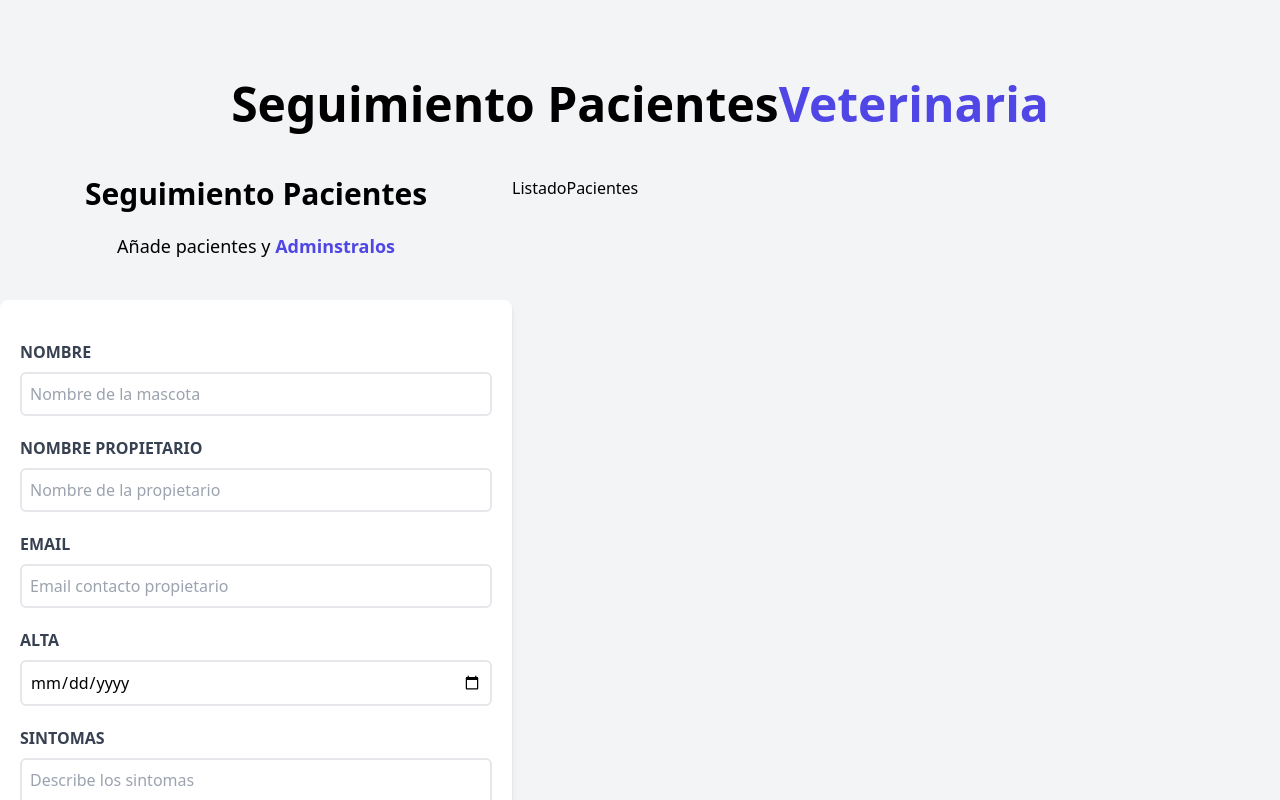
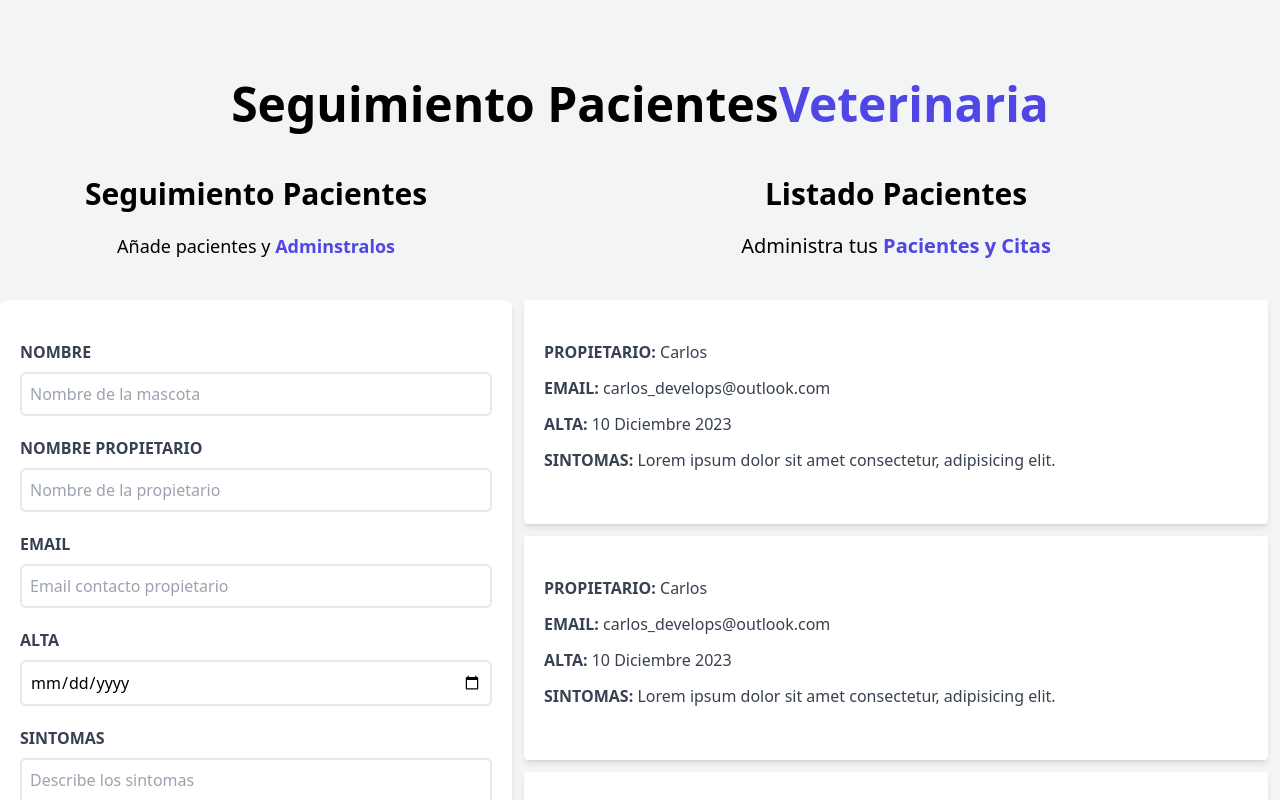
Before and after one commit to YouDevs/citas-react, a React (Vite) app: page / in a window 1280 px wide. Shown: the top 800 px of the page. Built offline with nearby package versions, Linux system fonts and the light colour scheme.

Commit message:
estilizando componente Listado de Pacientes

```diff
--- a/src/components/ListadoPacientes.jsx
+++ b/src/components/ListadoPacientes.jsx
@@ -1,9 +1,44 @@
+import Paciente from "./Paciente";
+
 const ListadoPacientes = () => {
   return (
-    <div className="w-1/2 lg:w-3/5">
-      <h2>ListadoPacientes</h2>
+    <div className="md:w-1/2 lg:w-3/5 md:h-screen overflow-y-scroll">
+		<h2 className="font-black text-3xl text-center ">Listado Pacientes</h2>
+		<p className="text-xl mt-5 mb-10 text-center">
+				Administra tus {""}
+				<span className="text-indigo-600 font-bold">Pacientes y Citas</span>
+		</p>
+
+		<div className="m-3 bg-white shadow-md px-5 py-10 rounded">
+			<p className="font-bold mb-3 text-gray-700 uppercase">
+				Propietario: {""}
+				<span className="font-normal normal-case">Carlos</span>
+			</p>
+			<p className="font-bold mb-3 text-gray-700 uppercase">
+				Email: {""}
+				<span className="font-normal normal-case">
+					carlos_develops@outlook.com
+				</span>
+			</p>
+			<p className="font-bold mb-3 text-gray-700 uppercase">
+				Alta: {""}
+				<span className="font-normal normal-case">10 Diciembre 2023</span>
+			</p>
+			<p className="font-bold mb-3 text-gray-700 uppercase">
+				Sintomas: {""}
+				<span className="font-normal normal-case">
+					Lorem ipsum dolor sit amet consectetur, adipisicing elit.
+				</span>
+			</p>
+		</div>
+
+		<Paciente />
+		<Paciente />
+		<Paciente />
+		<Paciente />
+		<Paciente />
     </div>
-  )
-}
+  );
+};
 
-export default ListadoPacientes
+export default ListadoPacientes;
--- /dev/null
+++ b/src/components/Paciente.jsx
@@ -0,0 +1,28 @@
+const Paciente = () => {
+  return (
+    <div className="m-3 bg-white shadow-md px-5 py-10 rounded">
+        <p className="font-bold mb-3 text-gray-700 uppercase">
+            Propietario: {""}
+            <span className="font-normal normal-case">Carlos</span>
+        </p>
+        <p className="font-bold mb-3 text-gray-700 uppercase">
+            Email: {""}
+            <span className="font-normal normal-case">
+                carlos_develops@outlook.com
+            </span>
+        </p>
+        <p className="font-bold mb-3 text-gray-700 uppercase">
+            Alta: {""}
+            <span className="font-normal normal-case">10 Diciembre 2023</span>
+        </p>
+        <p className="font-bold mb-3 text-gray-700 uppercase">
+            Sintomas: {""}
+            <span className="font-normal normal-case">
+                Lorem ipsum dolor sit amet consectetur, adipisicing elit.
+            </span>
+        </p>
+    </div>
+  )
+}
+
+export default Paciente
```
